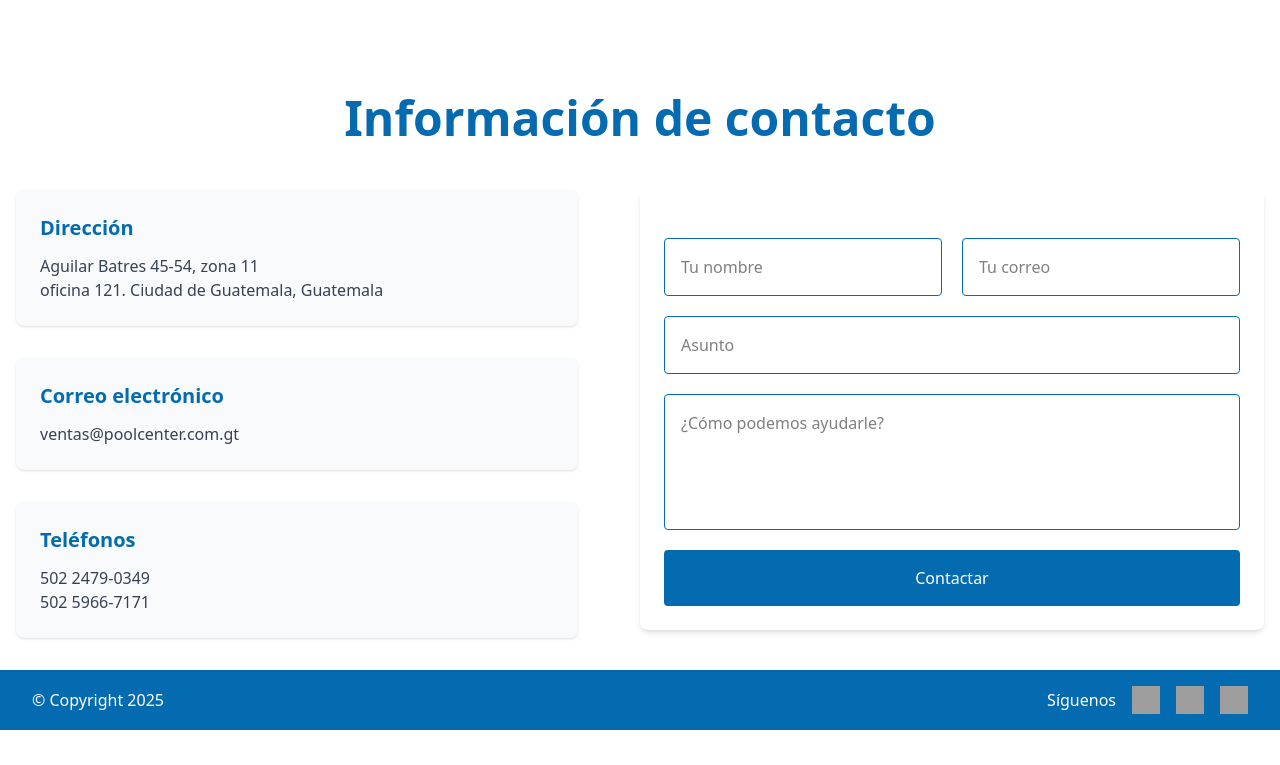
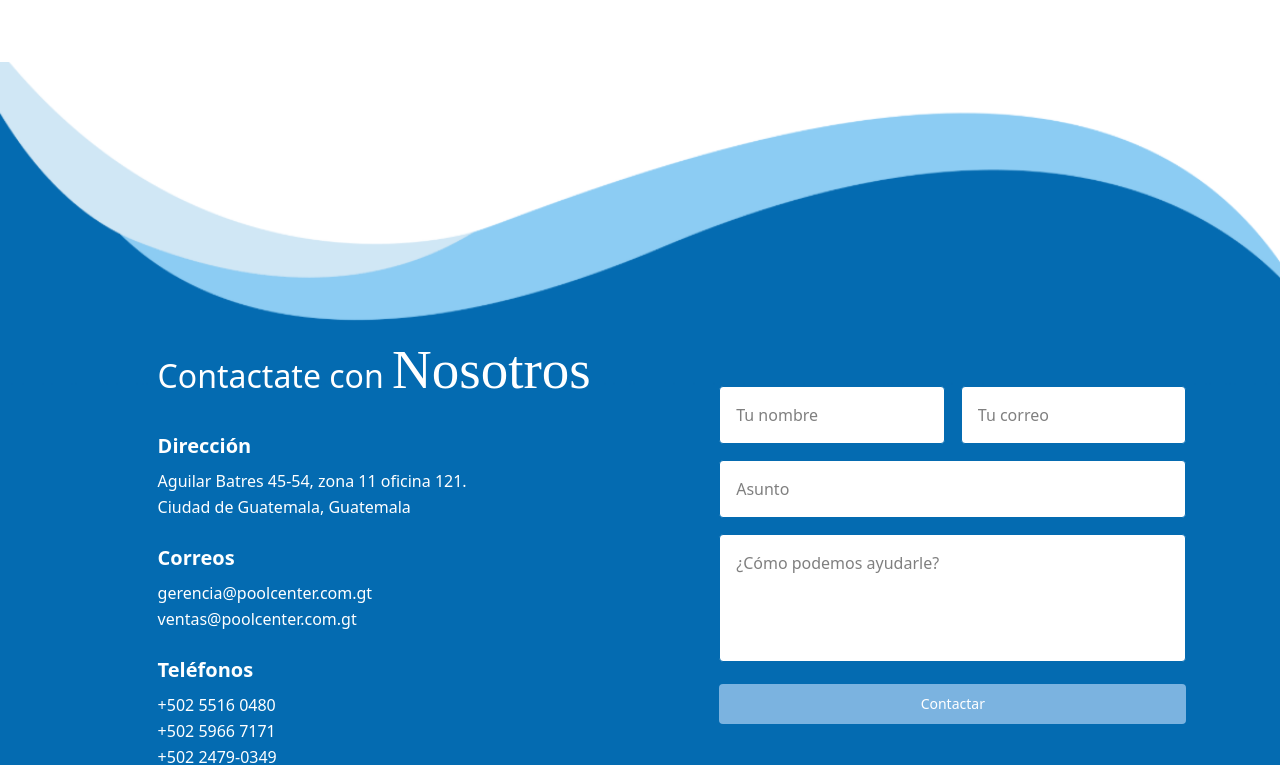
Before and after one commit to AleWWH1104/Fronted_ISoftware1, a React (Vite) app: page / in a window 1280 px wide. Shown: the part 1435-2200 px from the top of the page. Before the commit the page ends 2165 px from the top, so only its background shows below. Built offline with nearby package versions, Linux system fonts and the light colour scheme; grey boxes are pictures that could not be loaded.

Commit message:
Modificar sección contacto

```diff
--- a/src/components/ContactForm.jsx
+++ b/src/components/ContactForm.jsx
@@ -24,27 +24,43 @@ export const ContactUs = () => {
       );
   };
 
-  return (
-    <form ref={form} onSubmit={sendEmail} className="grid grid-cols-2 grid-rows-4 gap-5 text-black mt-6">
-      <div className="div1">
-        <input type="text" name="user_name" placeholder="Tu nombre" required
-        className="border-[#046bb1] border p-4 w-full rounded"/>
+return (
+    <form ref={form} onSubmit={sendEmail} className="space-y-4 text-black mt-6">
+      <div className="grid grid-cols-2 gap-4">
+        <input
+          type="text"
+          name="user_name"
+          placeholder="Tu nombre"
+          required
+          className="border-[#046bb1] border p-4 w-full rounded bg-white"
+        />
+        <input
+          type="email"
+          name="user_email"
+          placeholder="Tu correo"
+          required
+          className="border-[#046bb1] border p-4 w-full rounded bg-white"
+        />
       </div>
-      <div className="div2">
-        <input type="email" name="user_email" placeholder="Tu correo" required
-        className="border-[#046bb1] border p-4 w-full rounded"/>
-      </div>
-      <div className="col-span-2 row-start-2">
-        <input type="text" name="subject" placeholder="Asunto" required
-        className="border-[#046bb1] border p-4 w-full rounded"/>
-      </div>
-      <div className="col-span-2 row-start-3 row-span-2">
-        <textarea name="message" placeholder="¿Cómo podemos ayudarle?" required
-         className=" border-[#046bb1] border p-4 w-full rounded h-full resize-none"/>
-      </div>
-      <button type="submit"
-      className="col-span-2 bg-[#046bb1] text-white py-4 px-8 cursor-pointer rounded"
-      >Contactar</button>
+      <input
+        type="text"
+        name="subject"
+        placeholder="Asunto"
+        required
+        className="border-[#046bb1] border p-4 w-full rounded bg-white"
+      />
+      <textarea
+        name="message"
+        placeholder="¿Cómo podemos ayudarle?"
+        required
+        className="border-[#046bb1] border p-4 w-full rounded h-32 resize-none bg-white"
+      />
+      <button
+        type="submit"
+        className="w-full bg-[#7bb3e0] hover:bg-[#6ba3d0] text-white h-10 text-sm font-medium border-none rounded"
+      >
+        Contactar
+      </button>
     </form>
-  );
+  )
 };
--- a/src/pages/Client/Contact.jsx
+++ b/src/pages/Client/Contact.jsx
@@ -3,41 +3,72 @@ import { ContactUs } from '../../components/ContactForm'
 
 function Contact() {
     return (
-    <div id="contacto" className="container mx-auto px-4 py-8">
-      <h1 className="text-5xl font-bold text-center text-[#046bb1] mb-12">Información de contacto</h1>
+    <div
+      className="min-h-screen bg-cover bg-center bg-no-repeat"
+      style={{
+        backgroundImage: "url('/fondo_pantalla.png')",
+      }}
+    >
+      <div id="contacto" className="container mx-auto px-4 py-0">
 
-      {/* Contenedor principal con flex para poner info a la izquierda y formulario a la derecha */}
-      <div className="flex flex-col md:flex-row justify-between items-start gap-8">
+        <div className="flex flex-col lg:flex-row justify-center items-start gap-8 min-h-screen">
 
-        {/* Columna izquierda - Información de contacto */}
-        <div className="w-full md:w-[45%] space-y-8">
-          <div className="bg-gray-50 p-6 rounded-lg shadow-sm">
-            <h3 className="font-bold text-xl mb-3 text-[#046bb1]">Dirección</h3>
-            <p className="text-gray-700">
-              Aguilar Batres 45-54, zona 11<br />
-              oficina 121. Ciudad de Guatemala, Guatemala
+          <div className="w-full lg:w-[45%] text-white pt-70 pl-16">
+
+            <div className="mb-8">
+              <h1 className="text-[24px] lg:text-[32px] font-normal">
+                Contactate con{" "}
+                <span
+                  className="text-[45px] lg:text-[55px] leading-none"
+                  style={{ fontFamily: '"Colonna MT", serif', fontWeight: "normal" }}
+                >
+                  Nosotros
+                </span>
+              </h1>
+            </div>
+
+            {/* Contact sections */}
+            <div className="space-y-6">
+              <div>
+                <h3 className="font-bold text-xl mb-2">Dirección</h3>
+                <p className="text-white leading-relaxed text-base">
+                  Aguilar Batres 45-54, zona 11 oficina 121.
+                  <br />
+                  Ciudad de Guatemala, Guatemala
                 </p>
               </div>
 
-          <div className="bg-gray-50 p-6 rounded-lg shadow-sm">
-            <h3 className="font-bold text-xl mb-3 text-[#046bb1]">Correo electrónico</h3>
-            <p className="text-gray-700">ventas@poolcenter.com.gt</p>
+              <div>
+                <h3 className="font-bold text-xl mb-2">Correos</h3>
+                <p className="text-white leading-relaxed text-base">
+                  gerencia@poolcenter.com.gt
+                  <br />
+                  ventas@poolcenter.com.gt
+                </p>
               </div>
 
-          <div className="bg-gray-50 p-6 rounded-lg shadow-sm">
-            <h3 className="font-bold text-xl mb-3 text-[#046bb1]">Teléfonos</h3>
-            <p className="text-gray-700">502 2479-0349</p>
-            <p className="text-gray-700">502 5966-7171</p>
+              <div>
+                <h3 className="font-bold text-xl mb-2">Teléfonos</h3>
+                <p className="text-white leading-relaxed text-base">
+                  +502 5516 0480
+                  <br />
+                  +502 5966 7171
+                  <br />
+                  +502 2479-0349
+                </p>
+              </div>
             </div>
           </div>
 
           {/* Columna derecha - Formulario de contacto */}
-        <div className="w-full md:w-[50%] bg-white rounded-lg shadow-md p-6">
+          <div className="w-full lg:w-[40%] pt-75 pl-0 lg:pl-8 ">
             <ContactUs />
+          </div>
         </div>
       </div>
     </div>
   )
 }
 
+
 export default Contact
```
Also changed, not shown: public/fondo_pantalla.png (added). Lines whose indentation alone changed are shown as unchanged.
